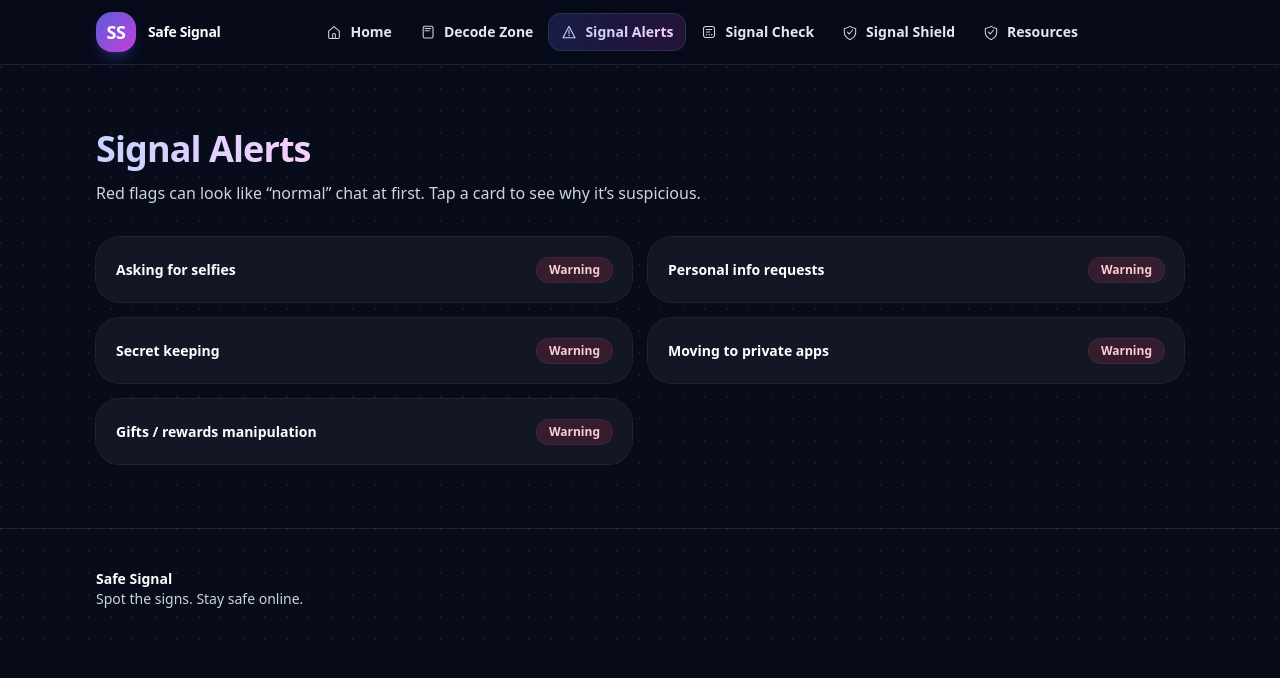
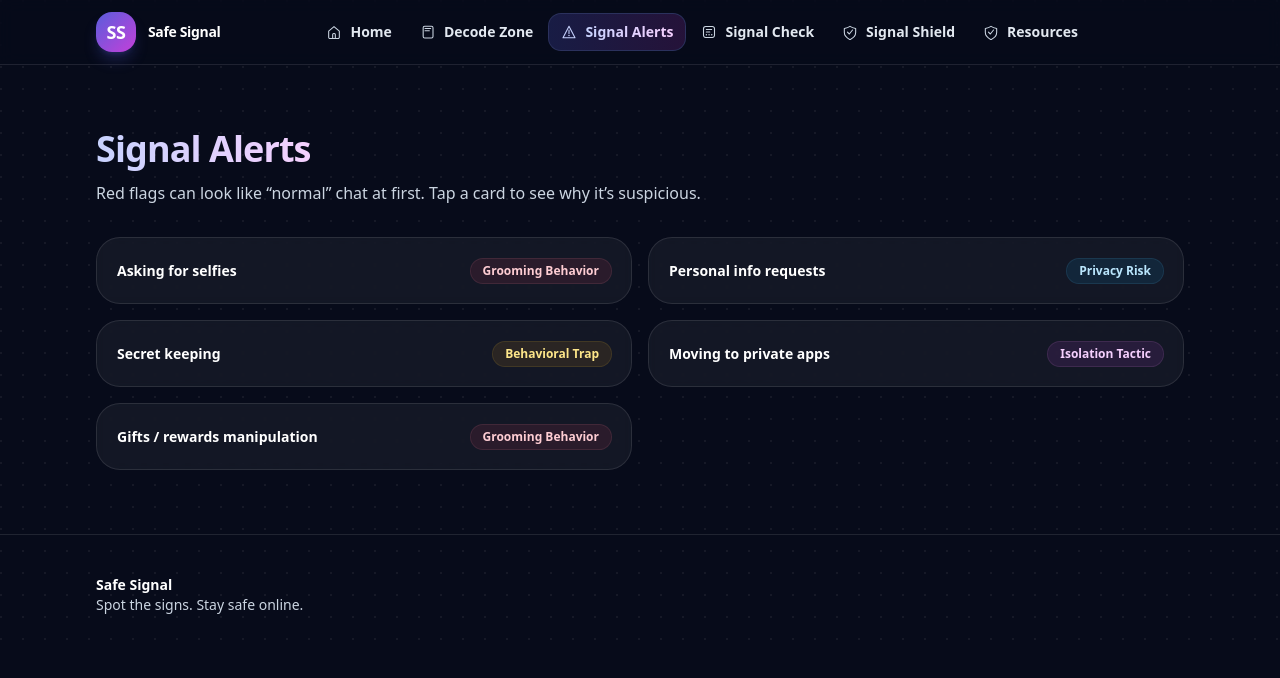
Before and after one commit to KAICHUN04/safe-signal, a React (Vite) app: page /signal-alerts in a window 1280 px wide. Shown: the top 678 px of the page. Built offline with nearby package versions, Linux system fonts and the light colour scheme.

Commit message:
Standardize threat badges and add interactive hover effects to alert cards

```diff
--- a/src/pages/SignalAlerts.jsx
+++ b/src/pages/SignalAlerts.jsx
@@ -5,6 +5,10 @@ export default function SignalAlerts() {
     {
       id: 'selfies',
       label: 'Asking for selfies',
+      badge: {
+        text: 'Grooming Behavior',
+        className: 'bg-rose-500/10 text-rose-200 ring-1 ring-rose-400/20',
+      },
       messages: [
         { from: 'them', text: 'send a selfie rn 👀' },
         { from: 'them', text: 'no face is fine… just something' },
@@ -15,6 +19,10 @@ export default function SignalAlerts() {
     {
       id: 'personal-info',
       label: 'Personal info requests',
+      badge: {
+        text: 'Privacy Risk',
+        className: 'bg-sky-500/10 text-sky-200 ring-1 ring-sky-400/20',
+      },
       messages: [
         { from: 'them', text: 'what’s your full name + school?' },
         { from: 'them', text: 'drop your address so i can send you a gift' },
@@ -25,6 +33,10 @@ export default function SignalAlerts() {
     {
       id: 'secrets',
       label: 'Secret keeping',
+      badge: {
+        text: 'Behavioral Trap',
+        className: 'bg-amber-500/10 text-amber-200 ring-1 ring-amber-400/20',
+      },
       messages: [
         { from: 'them', text: 'don’t tell anyone about us' },
         { from: 'them', text: 'they wouldn’t understand' },
@@ -35,6 +47,10 @@ export default function SignalAlerts() {
     {
       id: 'private-apps',
       label: 'Moving to private apps',
+      badge: {
+        text: 'Isolation Tactic',
+        className: 'bg-fuchsia-500/10 text-fuchsia-200 ring-1 ring-fuchsia-400/20',
+      },
       messages: [
         { from: 'them', text: 'switch to a private app. this one is monitored' },
         { from: 'them', text: 'we can use disappearing messages' },
@@ -45,6 +61,10 @@ export default function SignalAlerts() {
     {
       id: 'gifts',
       label: 'Gifts / rewards manipulation',
+      badge: {
+        text: 'Grooming Behavior',
+        className: 'bg-rose-500/10 text-rose-200 ring-1 ring-rose-400/20',
+      },
       messages: [
         { from: 'them', text: 'i’ll buy you skins if you do me a favor' },
         { from: 'them', text: 'you owe me after i helped you' },
@@ -80,7 +100,9 @@ export default function SignalAlerts() {
             <div
               key={flag.id}
               className={[
-                'group self-start rounded-3xl bg-white/5 p-5 ring-1 ring-white/10 backdrop-blur-sm transition',
+                'group self-start rounded-3xl bg-white/5 p-5 backdrop-blur-sm',
+                'border border-white/10',
+                'cursor-pointer transition-all duration-200 hover:scale-[1.01] hover:border-purple-500',
                 openId === flag.id ? 'neon-ring' : '',
               ]
                 .filter(Boolean)
@@ -98,8 +120,13 @@ export default function SignalAlerts() {
                       {flag.label}
                     </div>
                   </div>
-                  <div className="rounded-full bg-rose-500/15 px-3 py-1 text-xs font-bold text-rose-200 ring-1 ring-rose-400/20">
-                    Warning
+                  <div
+                    className={[
+                      'rounded-full px-3 py-1 text-xs font-bold',
+                      flag.badge?.className ?? 'bg-white/5 text-slate-200 ring-1 ring-white/10',
+                    ].join(' ')}
+                  >
+                    {flag.badge?.text ?? 'Warning'}
                   </div>
                 </div>
               </button>
```
